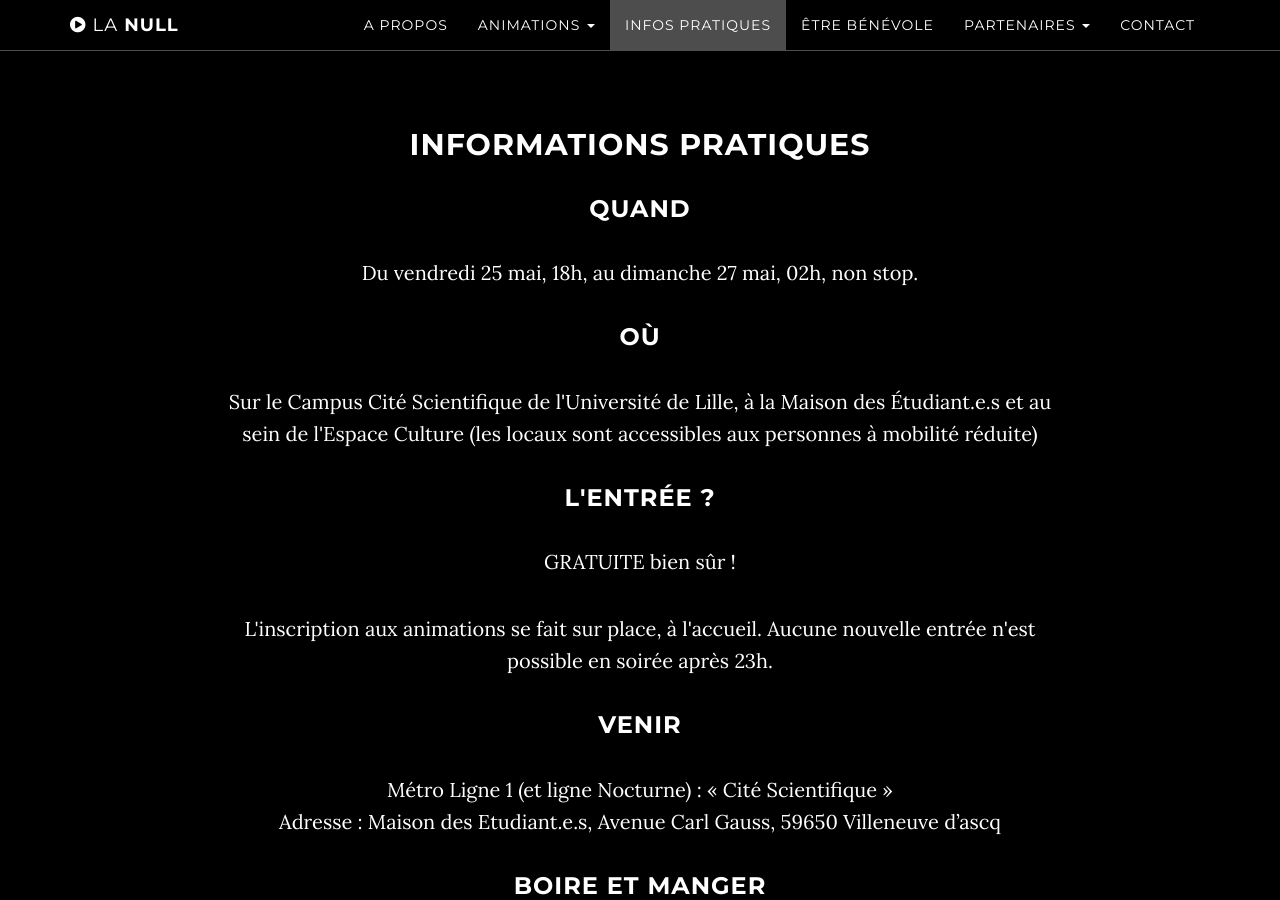
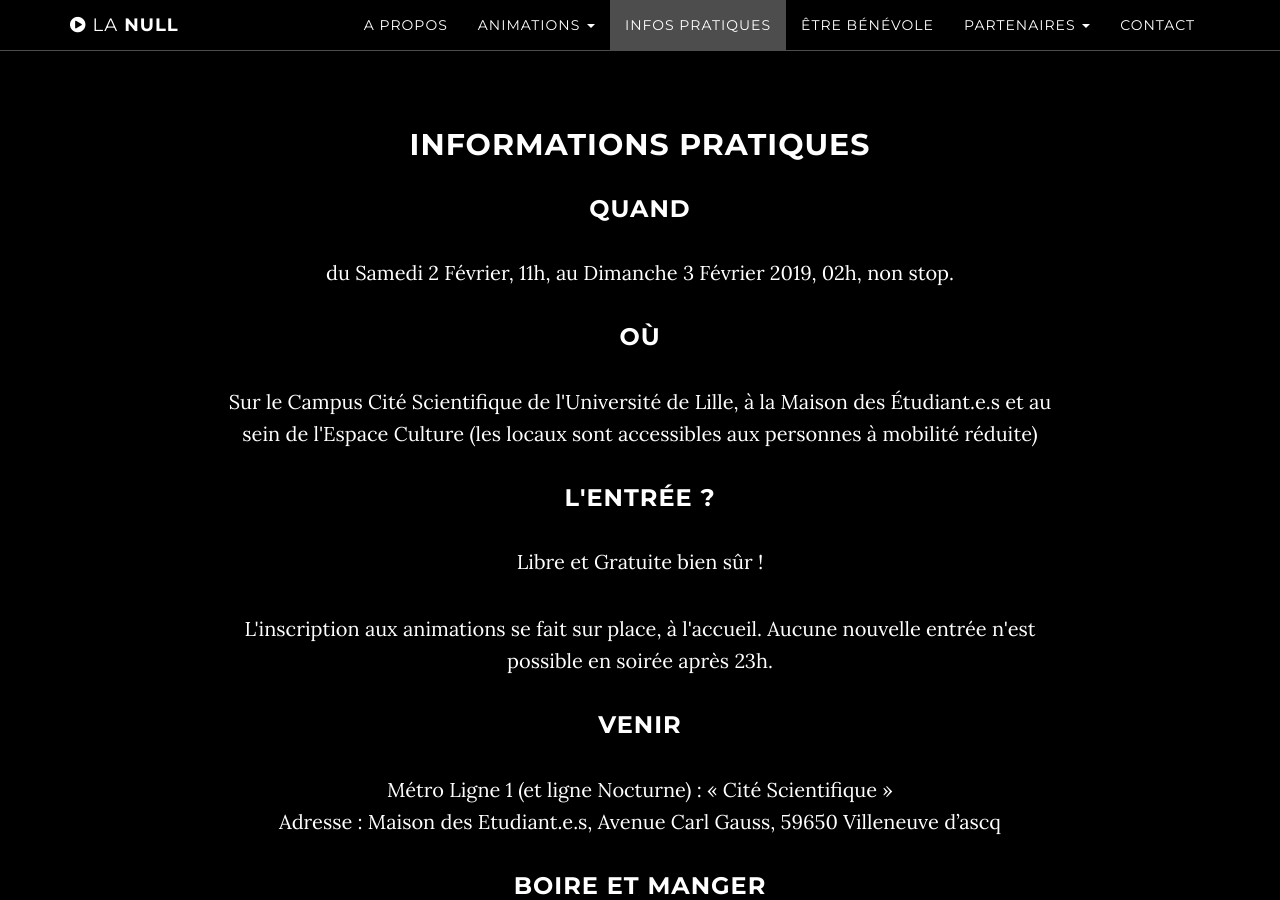
Before and after one commit to bidouilleurslibristes/null.bidouilleurslibristes.github.io, a Jekyll site: the page built from index.html, in a window 1280 px wide and 900 px high, scrolled down 2239 px. Built offline with Jekyll 4.4.1, drawn with Linux system fonts in a browser that asks for light colours; some of the changed text lies outside the part shown.

Commit message:
Update infos.html

```diff
--- a/_includes/infos.html
+++ b/_includes/infos.html
@@ -4,11 +4,11 @@
         <div class="col-lg-8 col-lg-offset-2">
             <h2>Informations pratiques</h2>
             <h3>Quand</h3>
-            <p>Du vendredi 25 mai, 18h, au dimanche 27 mai, 02h, non stop.</p>
+            <p> du Samedi 2 Février, 11h, au Dimanche 3 Février 2019, 02h, non stop.</p>
             <h3>Où</h3>
             <p>Sur le Campus Cité Scientifique de l'Université de Lille, à la Maison des Étudiant.e.s et au sein de l'Espace Culture (les locaux sont accessibles aux personnes à mobilité réduite)</p>
             <h3>L'entrée ?</h3>
-            <p> GRATUITE bien sûr !</p>
+            <p> Libre et Gratuite bien sûr !</p>
             <p>
                 L'inscription aux animations se fait sur place, à l'accueil.
                 Aucune nouvelle entrée n'est possible en soirée après 23h.
```
Also changed, not shown: other parts of _includes/infos.html (+2 -3 lines).
